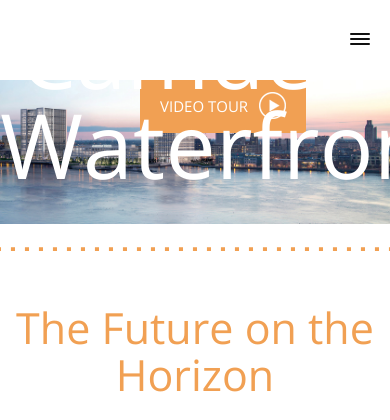
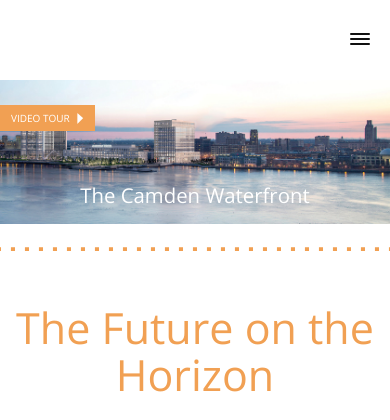
Before and after one commit to aaronfrey-freelance/PepperLillie-Camden-Waterfront, a PHP site: page / in a window 390 px wide; the page is wider, and only the part inside the window is pictured. Shown: the top 420 px of that part. Run offline with PHP 8.4, Linux system fonts and the light colour scheme; some libraries are stand-ins or nearby versions.

Commit message:
style home page for mobile

```diff
--- a/css/main.css
+++ b/css/main.css
@@ -77,18 +77,12 @@ h2 {
 
 .btn-primary {
   text-transform: uppercase;
-  font-size: 15px;
-  line-height: 53px;
+  font-size: 10px;
+  line-height: 26px;
   border-radius: 0;
   border: none;
-  background-color: #f1a053;
-  padding: 0 20px;
-}
-
-.btn-primary img {
-  position: relative;
-  top: -2px;
-  padding-left: 7px;
+  padding: 0 25px 0 11px;
+  background: url('../img/play_button_mobile.png') no-repeat right 11px center #f1a053;
 }
 
 .header .navbar {
@@ -217,48 +211,6 @@ h2 {
   border-bottom: 6px solid #f1a053;
 }
 
-/* Homepage */
-
-#index .home-banner {
-  position: relative;
-}
-
-#index .home-banner .video_tour {
-  position: absolute;
-  right: 84px;
-  top: 0;
-}
-
-#index .home-banner span {
-  position: absolute;
-  bottom: 35px;
-  left: 0;
-  right: 0;
-  text-align: center;
-  font-size: 90px;
-  line-height: 90px;
-  color: #ffffff;
-}
-
-#index .content {
-  min-height: 300px;
-  background: url('../img/home/orange_border.png') repeat-x;
-  background-position: top 23px center;
-  padding: 80px 0 50px;
-}
-
-#index .content h1 {
-  font-size: 43px;
-  font-weight: 400;
-  text-transform: none;
-  margin: 0;
-}
-
-#index .content h2 {
-  text-transform: none;
-  line-height: 34px;
-}
-
 /* Footer */
 .footer {
   background-color: #d2d3d1;
@@ -309,7 +261,55 @@ h2 {
   color: #000000;
 }
 
+/* Homepage */
+
+#index .home-banner {
+  position: relative;
+}
+
+#index .home-banner .video_tour {
+  position: absolute;
+  left: 0;
+  top: 25px;
+}
+
+#index .home-banner span {
+  position: absolute;
+  bottom: 15px;
+  left: 0;
+  right: 0;
+  text-align: center;
+  font-size: 20.38px;
+  line-height: 28px;
+  color: #ffffff;
+}
+
+#index .content {
+  min-height: 300px;
+  background: url('../img/home/orange_border.png') repeat-x;
+  background-position: top 23px center;
+  padding: 80px 0 50px;
+}
+
+#index .content h1 {
+  font-size: 43px;
+  font-weight: 400;
+  text-transform: none;
+  margin: 0;
+}
+
+#index .content h2 {
+  text-transform: none;
+  line-height: 34px;
+}
+
 @media (min-width: 768px) {
+  .btn-primary {
+    font-size: 15px;
+    line-height: 53px;
+    padding: 0 59px 0 21px;
+    background: url('../img/play_button.png') no-repeat right 21px center #f1a053;
+  }
   .header .navbar {
     height: 200px;
   }
@@ -375,6 +375,16 @@ h2 {
   .footer .footer-container {
     text-align: left;
     max-width: 800px;
+  }
+  #index .home-banner .video_tour {
+    left: auto;
+    right: 85px;
+    top: 0;
+  }
+  #index .home-banner span {
+    bottom: 35px;
+    font-size: 90px;
+    line-height: 90px;
   }
 }
 
--- a/index.php
+++ b/index.php
@@ -12,7 +12,7 @@
     <?php include 'partials/header.php'; ?>
 
     <div class="home-banner">
-      <a href="#" class="btn btn-primary video_tour">Video Tour <img src="img/play_button.png"></a>
+      <a href="#" class="btn btn-primary video_tour">Video Tour</a>
       <img src="img/home/banner.jpg" class="img-responsive">
       <span>The Camden Waterfront</span>
     </div>
```
Also changed, not shown: img/play_button_mobile.png (added).
